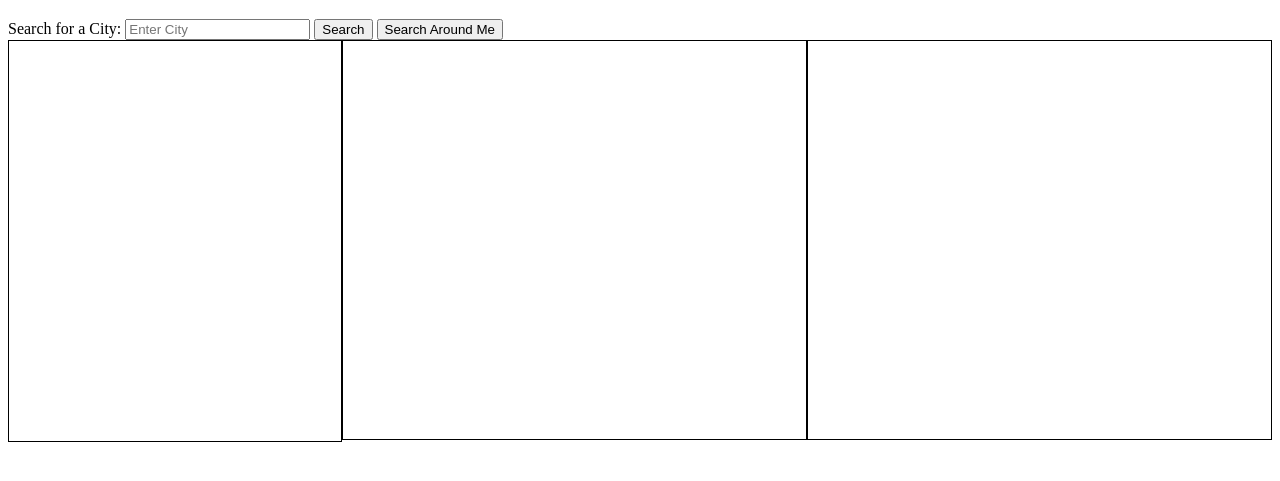
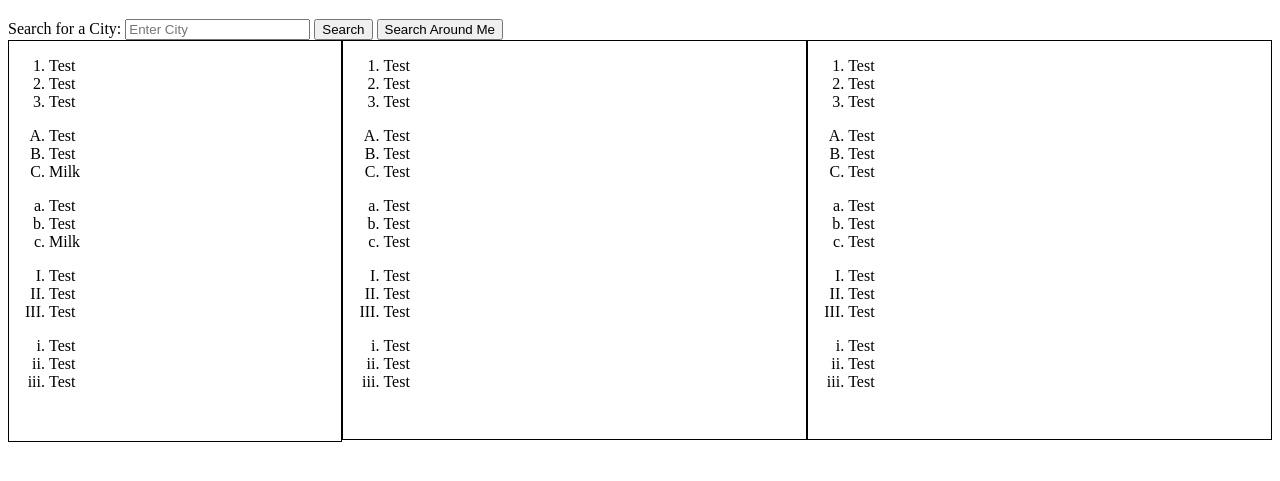
Before and after one commit to Juliusm9791/whats_for_dinner, a plain HTML site: page index.html in a window 1280 px wide. Shown: the part 61-542 px from the top of the page. Drawn offline with nearby package versions, Linux system fonts and the light colour scheme; files whose address does not match are found by name.

Commit message:
testing branch for josh

```diff
--- a/index.html
+++ b/index.html
@@ -21,13 +21,94 @@
   </header>
 <main>
   <aside>
+    <div class="content">
+      <ol type="1">
+        <li>Test</li>
+        <li>Test</li>
+        <li>Test</li>
+      </ol>
+      <ol type="A">
+        <li>Test</li>
+        <li>Test</li>
+        <li>Milk</li>
+      </ol>
+      <ol type="a">
+        <li>Test</li>
+        <li>Test</li>
+        <li>Milk</li>
+      </ol>
+      <ol type="I">
+        <li>Test</li>
+        <li>Test</li>
+        <li>Test</li>
+      </ol>
+      <ol type="i">
+        <li>Test</li>
+        <li>Test</li>
+        <li>Test</li>
+      </ol>
+    </div>
 
   </aside>
   <div id="mainRigtSideDiv">
     <section>
+      <div class="content">
+        <ol type="1">
+          <li>Test</li>
+          <li>Test</li>
+          <li>Test</li>
+        </ol>
+        <ol type="A">
+          <li>Test</li>
+          <li>Test</li>
+          <li>Test</li>
+        </ol>
+        <ol type="a">
+          <li>Test</li>
+          <li>Test</li>
+          <li>Test</li>
+        </ol>
+        <ol type="I">
+          <li>Test</li>
+          <li>Test</li>
+          <li>Test</li>
+        </ol>
+        <ol type="i">
+          <li>Test</li>
+          <li>Test</li>
+          <li>Test</li>
+        </ol>
+      </div>
 
     </section>
     <section>
+      <div class="content">
+        <ol type="1">
+          <li>Test</li>
+          <li>Test</li>
+          <li>Test</li>
+        </ol>
+        <ol type="A">
+          <li>Test</li>
+          <li>Test</li>
+          <li>Test</li>
+        </ol>
+        <ol type="a">
+          <li>Test</li>
+          <li>Test</li>
+          <li>Test</li>
+        </ol>
+        <ol type="I">
+          <li>Test</li>
+          <li>Test</li>
+          <li>Test</li>
+        </ol>
+        <ol type="i">
+          <li>Test</li>
+          <li>Test</li>
+          <li>Test</li>
+        </ol>
+      </div>
 
     </section>
   </div>
```
